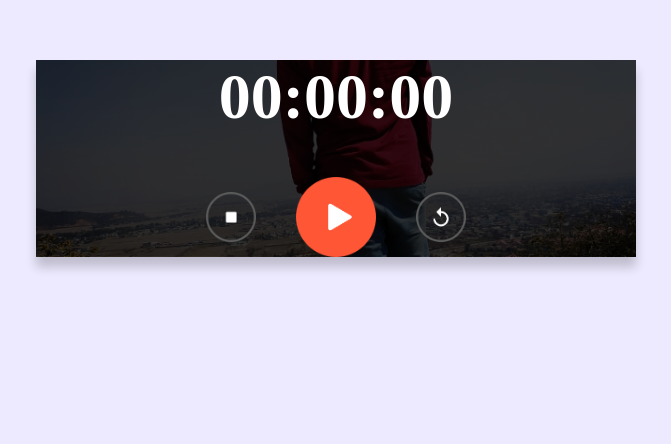
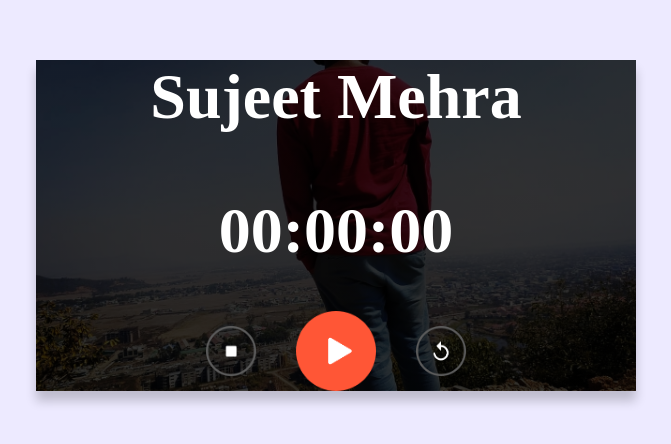
Before and after one commit to sujeetmehra18d98/stopwatch, a plain HTML site: page index.html in a window 1280 px wide. Shown: the part 140-584 px from the top of the page, without its empty margins (304-975 px from the left). Drawn offline with Linux system fonts and the light colour scheme.

Commit message:
Update index.html

```diff
--- a/index.html
+++ b/index.html
@@ -8,6 +8,7 @@
 
     <body>
         <div class="stopwatch">
+            <h1>Sujeet Mehra</h1>
 
             <h1 id="displayTime">00:00:00</h1>
             <div class="buttons">
```
